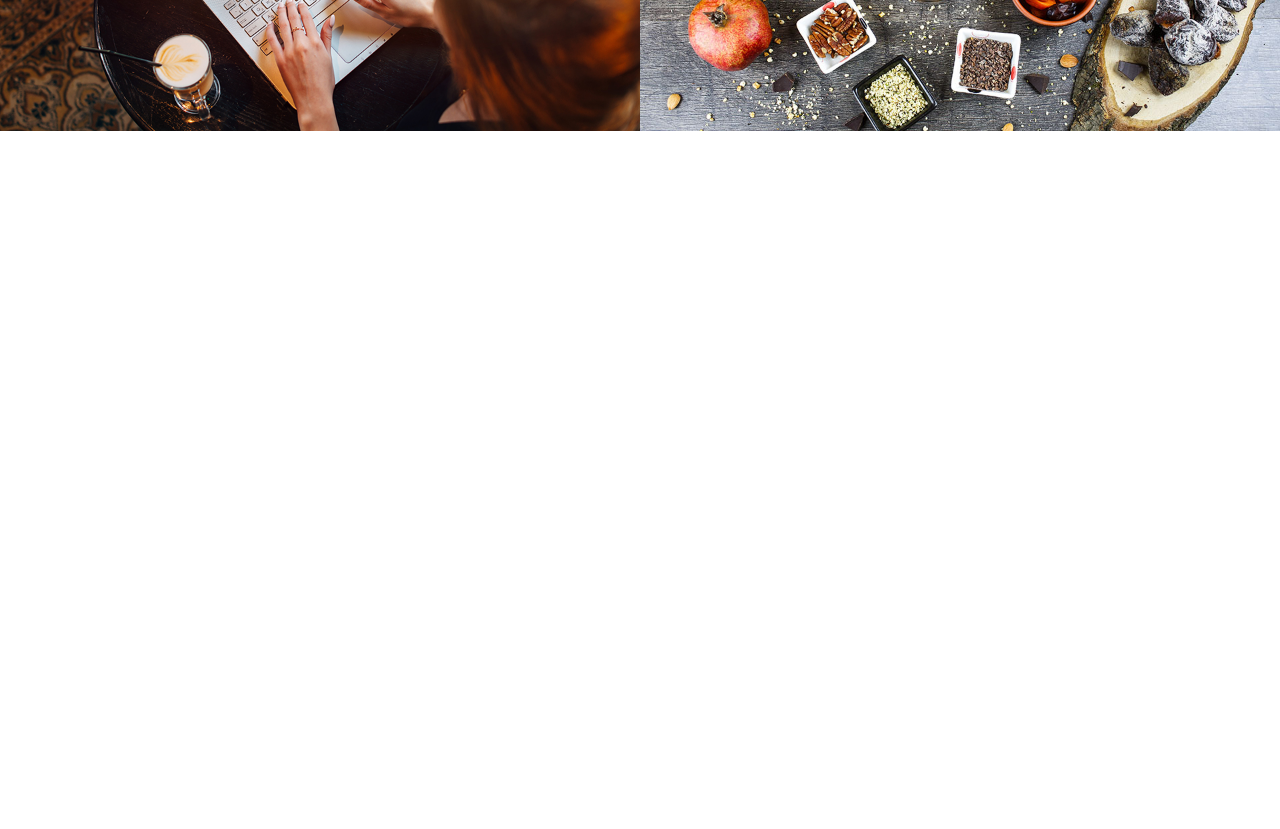
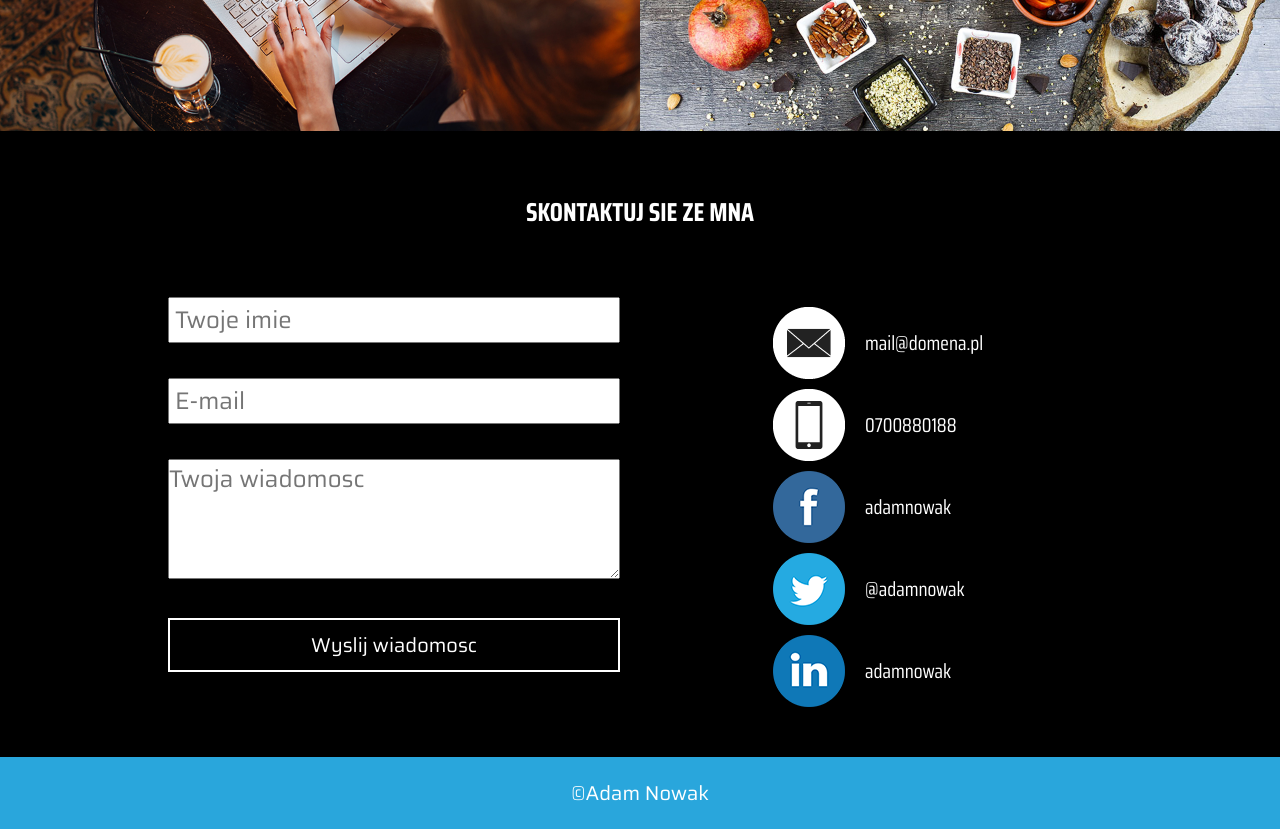
Before and after one commit to Anuczi/samurai-front-end, a plain HTML site: page day14/index.html in a window 1280 px wide. Shown: the part 4660-5489 px from the top of the page. Before the commit the page ends 5031 px from the top, so only its background shows below. Drawn offline with Linux system fonts and the light colour scheme.

Commit message:
finished website

```diff
--- a/day14/index.html
+++ b/day14/index.html
@@ -100,6 +100,25 @@
         <p>Jesc owoce i warzywa</p>
       </div>
     </section>
-    <footer></footer>
+    <section class="contact">
+      <h1>Skontaktuj sie ze mna</h1>
+      <div class="wrap clearfix">
+        <form>
+          <input type="text" placeholder="Twoje imie">
+          <input type="text" placeholder="E-mail">
+          <textarea placeholder="Twoja wiadomosc"></textarea>
+          <button>Wyslij wiadomosc</button>
+        </form>
+
+        <div class="socials">
+          <div class="social clearfix"><img src="images/contact1.png" alt=""><span>mail@domena.pl</span></div>
+          <div class="social clearfix"><img src="images/contact2.png" alt=""><span>0700880188</span></div>
+          <div class="social clearfix"><img src="images/contact3.png" alt=""><span>adamnowak</span></div>
+          <div class="social clearfix"><img src="images/contact4.png" alt=""><span>@adamnowak</span></div>
+          <div class="social clearfix"><img src="images/contact5.png" alt=""><span>adamnowak</span>
+        <div>
+      </div>
+    </section>
+    <footer>&copyAdam Nowak</footer>
   </body>
 </html>
--- a/day14/style.css
+++ b/day14/style.css
@@ -242,7 +242,7 @@ header button {
 
 
 footer {
-    min-height: 30vh;
+    /* min-height: 30vh; */
 }
 
 
@@ -688,6 +688,7 @@ footer {
 }
 
 .contact h1 {
+    text-align: center;
     font-family: 'Saira Condensed', sans-serif;
     font-size:  26px;
     text-transform: uppercase;
@@ -698,6 +699,8 @@ footer {
 
 .contact .wrap {
     padding: 20px;
+    max-width: 1024px;
+    margin: 0 auto;
 }
 
 .contact input, .contact button, .contact textarea  {
@@ -726,6 +729,7 @@ footer {
 
 .contact .socials {
     padding-top: 30px;
+    font-size: 0;
 }
 
 .contact .social {
@@ -734,6 +738,75 @@ footer {
     font-family: 'Saira Condensed', sans-serif;
 }
 
-.socials span {
+.contact .social img {
+    float: left;
+}
 
+.contact .social span {
+    line-height: 72px;
+    padding-left: 20px;
+    float: left;
+    font-size: 20px;
 }
+
+@media (min-width: 533px) {
+    .contact .social {
+        width: 50%;
+        display: inline-block;
+    }
+}
+
+@media (min-width: 1024px) {
+    .contact form, .contact .socials {
+        float: left;
+        width: 50%;
+        padding: 0 20px;
+    }
+
+    .contact .social {
+        width: 50%;
+        display: block;
+        margin: 0 auto;
+    }
+
+    .contact input, .contact button, .contact textarea  {
+        margin-bottom: 35px;
+
+    }
+
+    .contact h1 {
+        font-style: 60px;
+        padding: 30px 0;
+    }
+
+    .contact input {
+        height: 46px;
+        font-size: 24px;
+    }
+
+    .contact textarea {
+        height: 120px;
+        font-size: 24px;
+    }
+
+    .contact button {
+        line-height: 50px;
+        font-size: 20px;
+        transition: .5s;
+        cursor: pointer;
+    }
+
+    .contact button:hover {
+        background-color: #fff;
+        color: black;
+    }
+}
+
+footer {
+    background-color: #29a6dc;
+    color: white;
+    font-family: 'Saira', sans-serif;
+    text-align: center;
+    padding: 20px;
+    font-size: 20px;
+}
```
